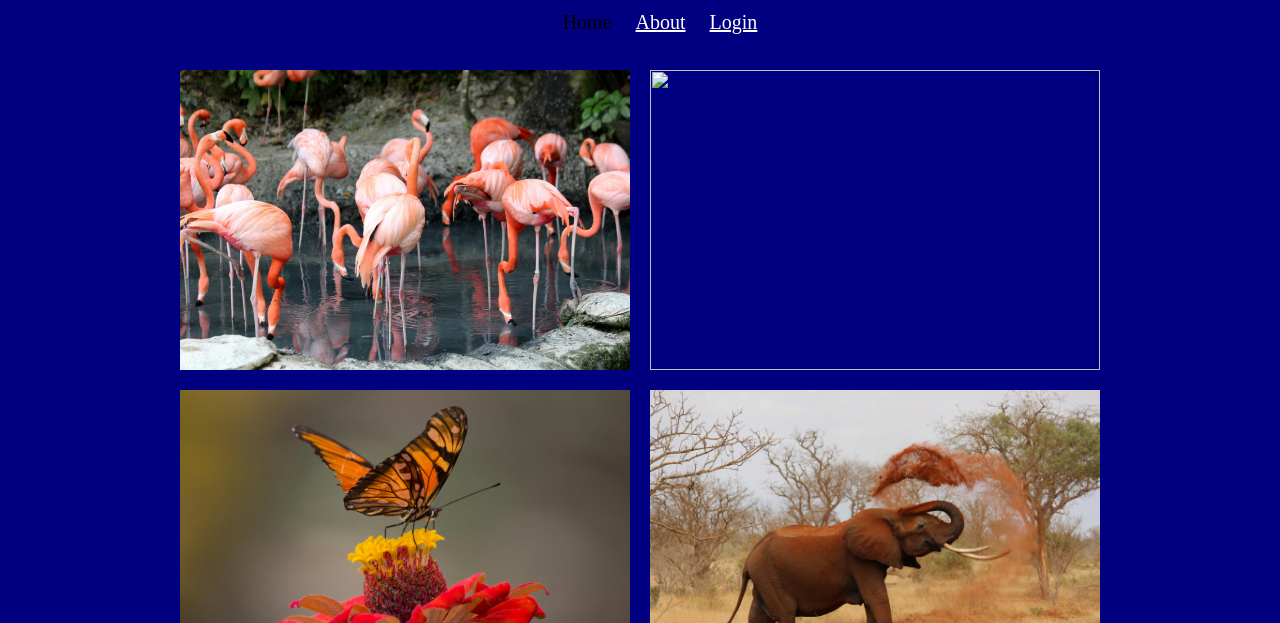
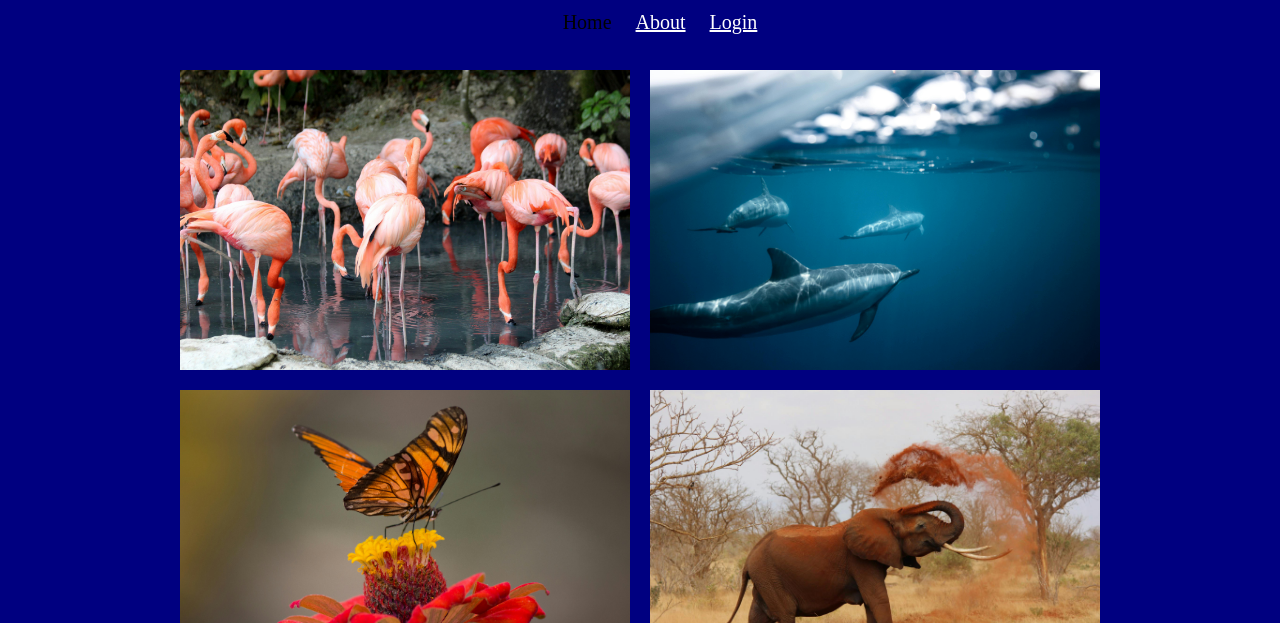
Before and after one commit to JayPizzi/life-in-the-wild, a plain HTML site: page index.html in a window 1280 px wide. Shown: the part 177-800 px from the top of the page. Drawn offline with Linux system fonts and the light colour scheme.

Commit message:
Update index.html

```diff
--- a/index.html
+++ b/index.html
@@ -18,7 +18,7 @@
             </ul>
             <div class="container">
                 <img src="./assets/imgs/pexels-zoosnow-803412-1680214.jpg" alt="">
-                <img src=./assets/imgs/pexels-jeremy-bishop-1260133-2922672.jpg" alt="">
+                <img src="./assets/imgs/pexels-jeremy-bishop-1260133-2922672.jpg" alt="">
                 <img src="./assets/imgs/pexels-leonardo-jarro-204864-633437.jpg" alt="">
                 <img src="./assets/imgs/pexels-pixabay-70080.jpg" alt="">
                 <img src="./assets/imgs/pexels-hsapir-1054655.jpg" alt="">
```
